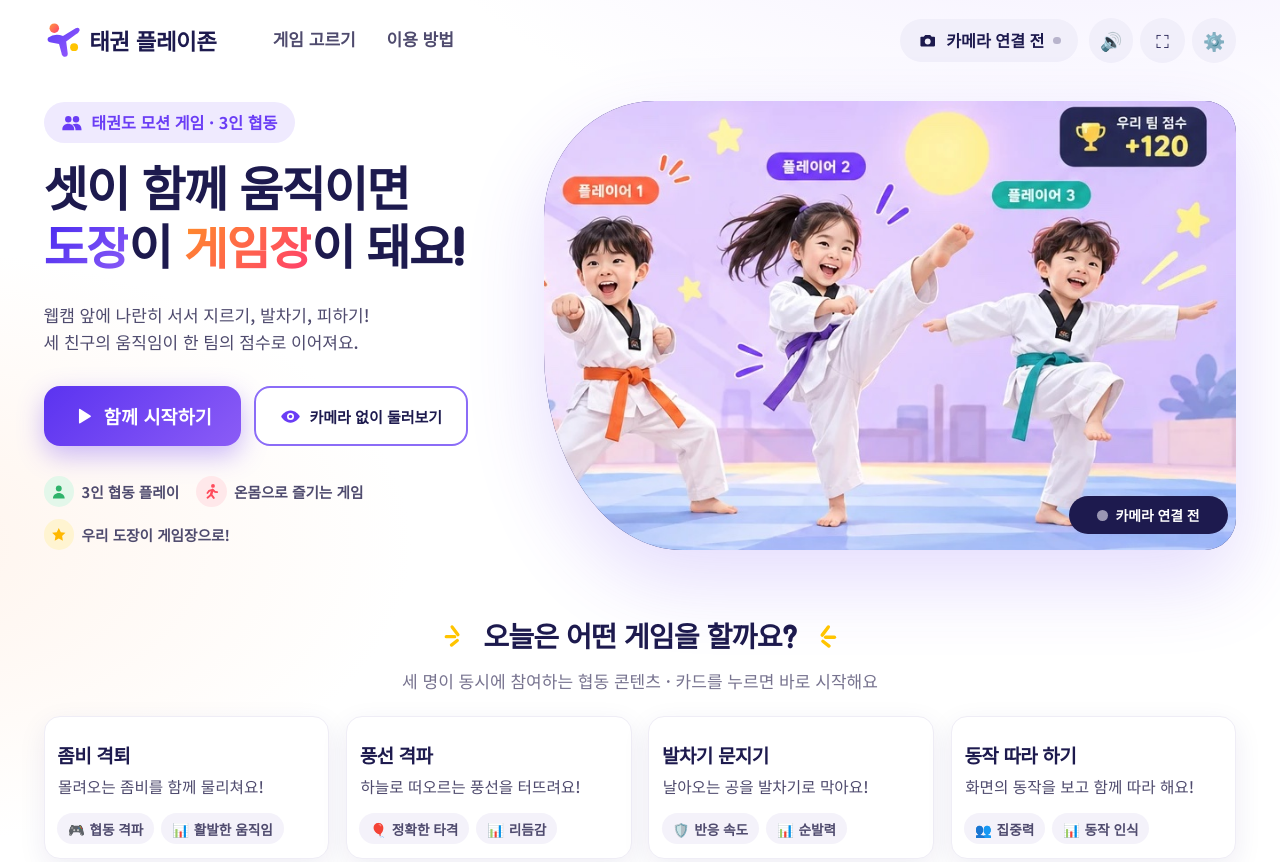
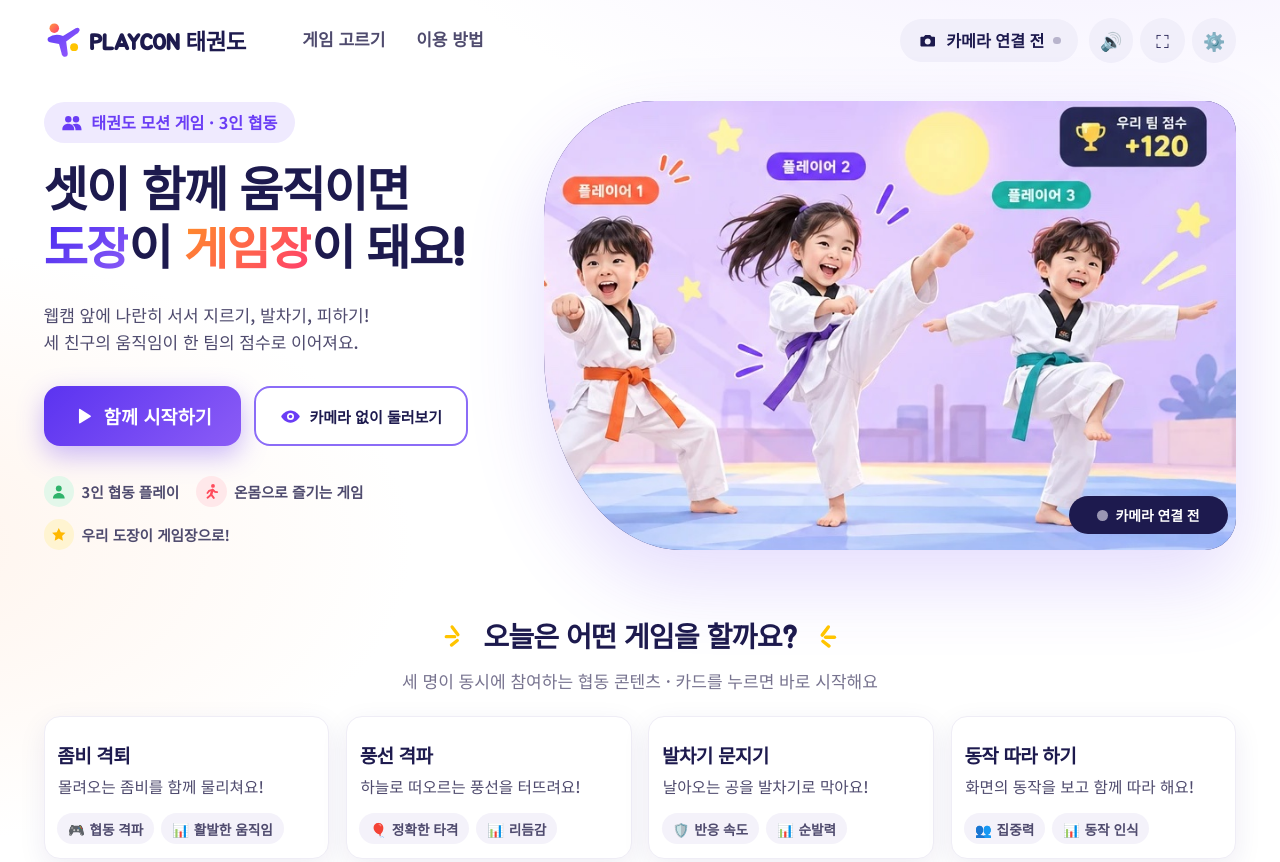
Before and after one commit to nekozipsa-cloud/taegeuk-target, a plain HTML site: page index.html in a window 1280 px wide. Shown: the top 862 px of the page. Drawn offline with Linux system fonts and the light colour scheme; a web font is replaced by a local one.

Commit message:
상단 로고 문구를 'PLAYCON 태권도'로
Co-Authored-By: Claude Opus 5.5 <noreply@anthropic.com>

```diff
--- a/index.html
+++ b/index.html
@@ -22,7 +22,7 @@
 <!-- ───────── 메인 화면 ───────── -->
 <main id="home" class="screen on">
   <header class="topbar">
-    <a class="brand" href="#top" aria-label="태권 플레이존 처음으로">
+    <a class="brand" href="#top" aria-label="PLAYCON 태권도 처음으로">
       <svg class="logo" viewBox="0 0 48 48" aria-hidden="true">
         <defs><linearGradient id="lgA" x1="0" y1="0" x2="1" y2="1"><stop offset="0" stop-color="#5b3df5"/><stop offset="1" stop-color="#9b5cff"/></linearGradient>
         <linearGradient id="lgB" x1="0" y1="0" x2="1" y2="1"><stop offset="0" stop-color="#ff9a3d"/><stop offset="1" stop-color="#ff3d6e"/></linearGradient></defs>
@@ -30,7 +30,7 @@
         <path d="M5 21 Q14 15 24 19 L40 9 Q45 7 45 12 Q44 15 40 17 L28 26 L30 41 Q30 46 25 45 Q22 44 22 40 L19 29 L9 27 Q3 26 5 21Z" fill="url(#lgA)"/>
         <circle cx="38" cy="33" r="5" fill="#ffc400"/>
       </svg>
-      <h1>태권 플레이존</h1>
+      <h1>PLAYCON 태권도</h1>
     </a>
     <nav class="nav" aria-label="메인 메뉴"><a href="#games">게임 고르기</a><a href="#howto">이용 방법</a></nav>
     <div class="top-right">
```
